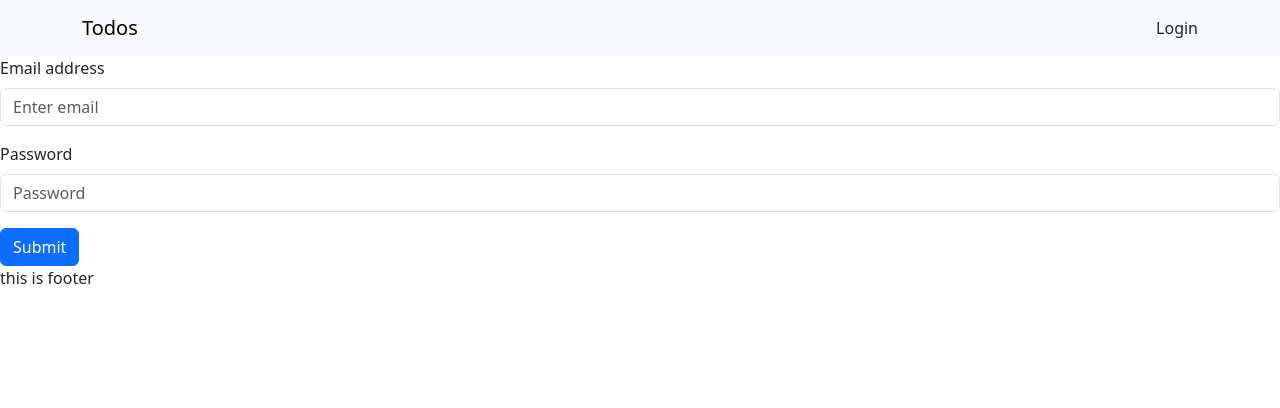
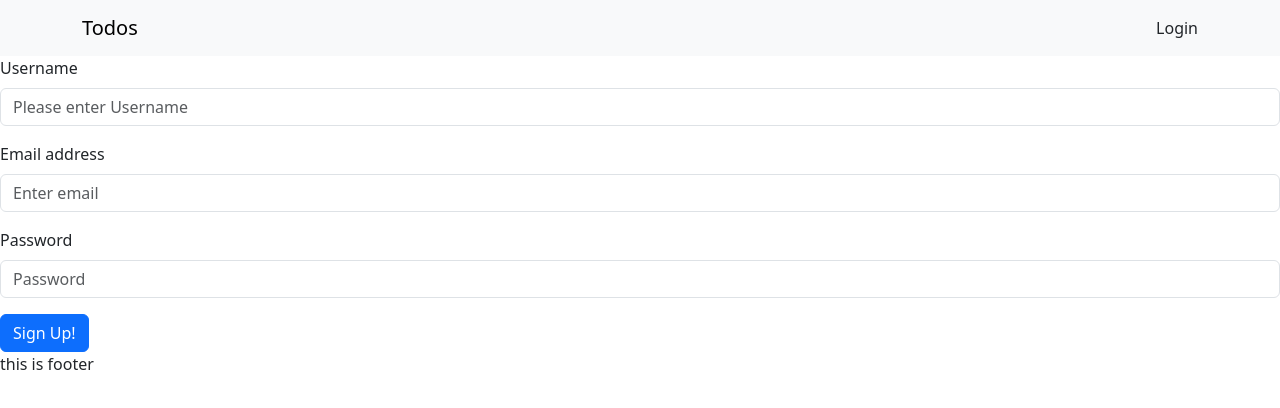
Before and after one commit to oliver23n/TODO, a React (Vite) app in the folder client/: page /signup in a window 1280 px wide. Shown: the top 408 px of the page. Built offline with nearby package versions, Linux system fonts and the light colour scheme; no server answers.

Commit message:
login signup , and showing on navbar username logged

```diff
--- a/client/src/components/Header/index.jsx
+++ b/client/src/components/Header/index.jsx
@@ -1,11 +1,15 @@
-import { Link, useLocation } from 'react-router-dom';
+// import { useLocation } from 'react-router-dom';
 import Navbar from 'react-bootstrap/Navbar';
 import Nav from 'react-bootstrap/Nav'
 import Container from 'react-bootstrap/Container';
 import Auth from '../../utils/auth';
+import { useQuery } from '@apollo/client';
+import { QUERY_ME } from '../../utils/queries';
 
 const Header = () => {
 
+    const { loading, data, error} =useQuery(QUERY_ME);
+    // console.log(data.me.username);
     const logout = (event) => {
         event.preventDefault();
         Auth.logout();
@@ -18,7 +22,7 @@ const Header = () => {
                 {Auth.loggedIn()? (
                     <>
                     <Navbar.Text>
-                        Signed in as: <a>Mark Otto</a>
+                            Signed in as: {loading ? <p></p> : <i>{data.me.username}</i> }
                     </Navbar.Text>
                     <Nav.Link onClick={logout}>Logout</Nav.Link>
                     </>
--- a/client/src/pages/Login.jsx
+++ b/client/src/pages/Login.jsx
@@ -1,21 +1,64 @@
 import Button from 'react-bootstrap/Button';
 import Form from 'react-bootstrap/Form';
 
+import { useState } from 'react';
+import { useMutation } from '@apollo/client';
+import { LOGIN_USER } from '../utils/mutations';
+import Auth from '../utils/auth';
+
 export default function Login() {
+
+    const [formState, setFormState] = useState({ email: '', password: '' });
+    const [login, { error, data }] = useMutation(LOGIN_USER);
+
+    const handleChange = (event) => {
+        const { name, value } = event.target;
+
+        setFormState({
+            ...formState,
+            [name]: value,
+        });
+    };
+
+
+    const handleFormSubmit = async (event) => {
+        event.preventDefault();
+        try {
+            const { data } = await login({
+                variables: { ...formState },
+            });
+
+            Auth.login(data.login.token);
+        } catch (e) {
+            console.error(e);
+        }
+        setFormState({
+            email: '',
+            password: '',
+        });
+    };
 
 
     return(
         <>
-        <Form>
+        <Form onSubmit={handleFormSubmit}>
 
             <Form.Group className="mb-3" controlId="formBasicEmail">
                 <Form.Label>Email address</Form.Label>
-                <Form.Control type="email" placeholder="Enter email" />
+                <Form.Control type="email" placeholder="Enter email"
+                name="email"
+                onChange={handleChange}
+                value={formState.email}/>
             </Form.Group>
 
             <Form.Group className="mb-3" controlId="formBasicPassword">
                 <Form.Label>Password</Form.Label>
-                <Form.Control type="password" placeholder="Password" />
+                <Form.Control type="password"
+                name="password"
+                placeholder="Password"
+                value={formState.password}
+                onChange={handleChange}
+                />
             </Form.Group>
 
             <Button variant="primary" type="submit">
--- a/client/src/pages/SignUp.jsx
+++ b/client/src/pages/SignUp.jsx
@@ -1,25 +1,79 @@
 import Button from 'react-bootstrap/Button';
 import Form from 'react-bootstrap/Form';
+
 import Auth from '../utils/auth';
+import { useMutation } from '@apollo/client';
+import { ADD_PROFILE } from '../utils/mutations';
+import { useState } from 'react';
+
 export default function SignUp() {
+    const [formState, setFormState] = useState({
+        username:'',
+        email: '',
+        password: '',
+         });
 
+    const [addProfile, { error, data }] = useMutation(ADD_PROFILE);
+
+
+    const handleChange = (event) => {
+        const { name, value } = event.target;
+
+        setFormState({
+            ...formState,
+            [name]: value,
+        });
+    };
+
+    const handleFormSubmit = async (event) => {
+        event.preventDefault();
+        try {
+            const { data } = await addProfile({
+                variables: { ...formState },
+            });
+
+            Auth.login(data.addProfile.token);
+        } catch (e) {
+            console.error(e);
+        }
+        setFormState({
+            username:'',
+            email: '',
+            password: '',
+        });
+    };
 
     return (
         <>
-            <Form>
+            <Form onSubmit={handleFormSubmit}>
+
+                <Form.Group className="mb-3" controlId="formBasicUsername">
+                    <Form.Label>Username</Form.Label>
+                    <Form.Control type="text" placeholder="Please enter Username"
+                    name="username"
+                    onChange={handleChange}
+                    value={formState.username} />
+                </Form.Group>
 
                 <Form.Group className="mb-3" controlId="formBasicEmail">
                     <Form.Label>Email address</Form.Label>
-                    <Form.Control type="email" placeholder="Enter email" />
+                    <Form.Control type="email" placeholder="Enter email"
+                    name="email"
+                    onChange={handleChange}
+                    value={formState.email} />
                 </Form.Group>
 
                 <Form.Group className="mb-3" controlId="formBasicPassword">
                     <Form.Label>Password</Form.Label>
-                    <Form.Control type="password" placeholder="Password" />
+                    <Form.Control type="password"
+                    name="password"
+                    placeholder="Password"
+                    onChange={handleChange}
+                    value={formState.password} />
                 </Form.Group>
 
                 <Button variant="primary" type="submit">
-                    Submit
+                    Sign Up!
                 </Button>
             </Form>
         </>
--- /dev/null
+++ b/client/src/utils/mutations.js
@@ -0,0 +1,25 @@
+import { gql } from "@apollo/client";
+
+export const LOGIN_USER = gql`
+  mutation login($email: String!, $password: String!) {
+    login(email: $email, password: $password) {
+      token
+      user {
+        _id
+        username
+      }
+    }
+  }
+`;
+
+export const ADD_PROFILE = gql`
+  mutation addProfile($username: String!, $email: String!, $password: String!) {
+    addProfile(username: $username, email: $email, password: $password) {
+      token
+      user {
+        _id
+        username
+      }
+    }
+  }
+`;
--- /dev/null
+++ b/client/src/utils/queries.js
@@ -0,0 +1,11 @@
+import { gql } from "@apollo/client";
+
+export const QUERY_ME = gql`
+  query me {
+    me {
+      _id
+      username
+      email
+    }
+  }
+`;
```
Also changed, not shown: 1 other file (tests, documents, lock files or other folders).
